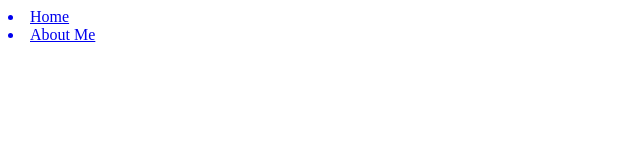
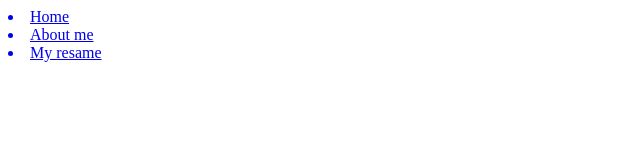
Before and after one commit to CCPS462395/CCPS462395.github.io, a plain HTML site: page index.html in a window 1280 px wide. Shown: the full height of the page, 0-640 px from the left. Drawn offline with Linux system fonts and the light colour scheme.

Commit message:
Update index.html

```diff
--- a/index.html
+++ b/index.html
@@ -4,8 +4,10 @@
 <title>Home</title>
   </header>
   <nav>
-    <a href="https://github.com/CCPS462395/CCPS462395.github.io/edit/main/index.html"><li>Home</li></a>
-    <a href="https://github.com/CCPS462395/CCPS462395.github.io/blob/main/aboutme.html"><li>About Me</li></a>
+       <a href=./index.html"><li>Home</li></a>
+      <a href="./aboutme.html"><li>About me</li></a>
+       <a href="./Job File.pdf"><li>My resame</li></a>
+
     </ul>
   </nav>
 </header>
```
